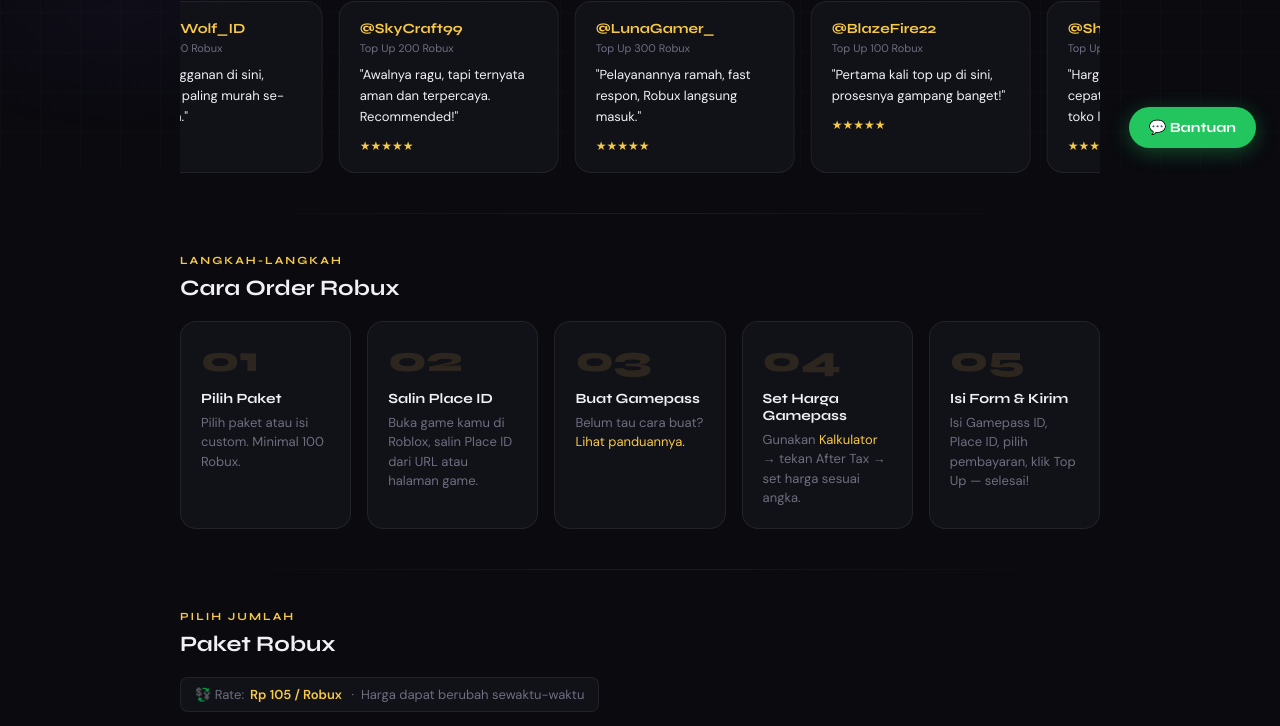
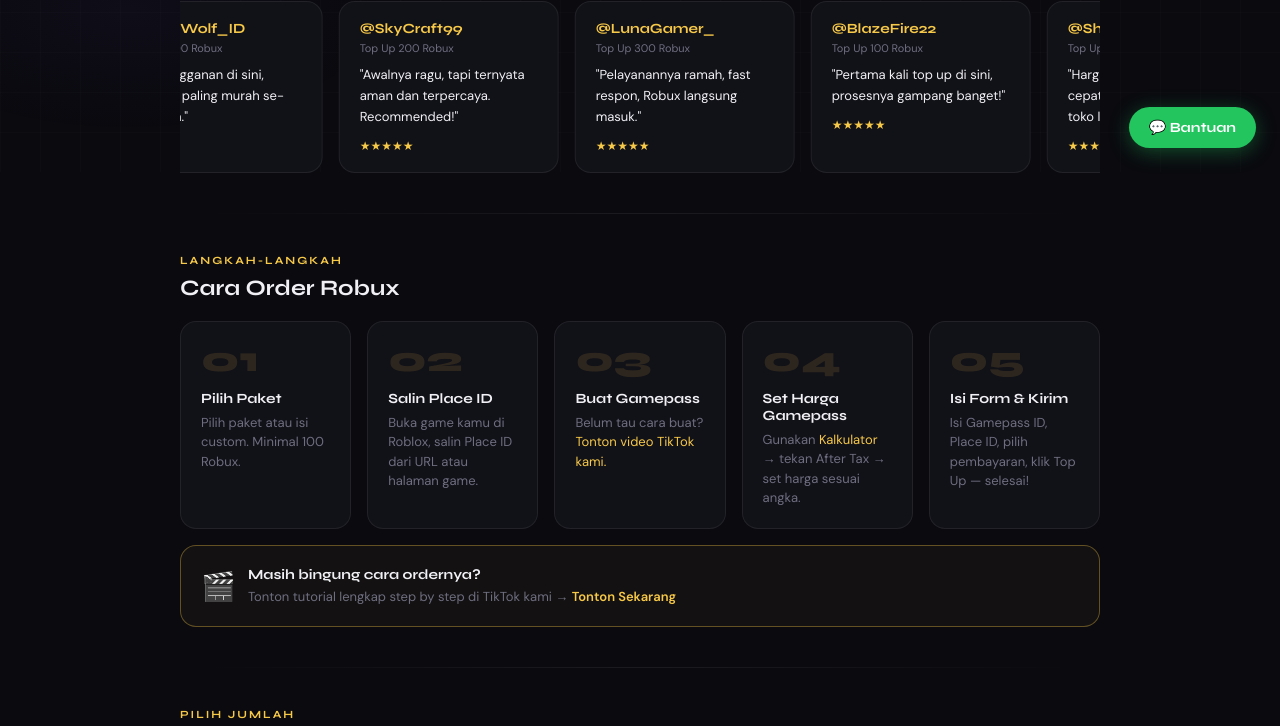
Before and after one commit to Kaisar938/Kaisar, a plain HTML site: page index.html in a window 1280 px wide. Shown: the part 628-1354 px from the top of the page. Drawn offline with Linux system fonts and the light colour scheme.

```diff
--- a/index.html
+++ b/index.html
@@ -809,16 +809,24 @@
   </section>
 
   <div class="divider"></div>
-
-  <section>
+<section>
     <div class="section-label">Langkah-langkah</div>
     <div class="section-title">Cara Order Robux</div>
     <div class="steps">
       <div class="step-card"><div class="step-num">01</div><h3>Pilih Paket</h3><p>Pilih paket atau isi custom. Minimal 100 Robux.</p></div>
       <div class="step-card"><div class="step-num">02</div><h3>Salin Place ID</h3><p>Buka game kamu di Roblox, salin Place ID dari URL atau halaman game.</p></div>
-      <div class="step-card"><div class="step-num">03</div><h3>Buat Gamepass</h3><p>Belum tau cara buat? <a href="https://whatsapp.com/channel/0029VbBxOdG5Ui2Xlg1qYC0o" target="_blank">Lihat panduannya.</a></p></div>
+      <div class="step-card"><div class="step-num">03</div><h3>Buat Gamepass</h3><p>Belum tau cara buat? <a href="https://vt.tiktok.com/ZSxNHYpby/" target="_blank">Tonton video TikTok kami.</a></p></div>
       <div class="step-card"><div class="step-num">04</div><h3>Set Harga Gamepass</h3><p>Gunakan <a href="#kalkulator">Kalkulator</a> → tekan After Tax → set harga sesuai angka.</p></div>
       <div class="step-card"><div class="step-num">05</div><h3>Isi Form & Kirim</h3><p>Isi Gamepass ID, Place ID, pilih pembayaran, klik Top Up — selesai!</p></div>
+      <div class="step-card" style="border-color:var(--border-gold);background:rgba(247,201,72,0.04);grid-column:1/-1">
+        <div style="display:flex;align-items:center;gap:12px">
+          <span style="font-size:28px">🎬</span>
+          <div>
+            <h3 style="margin-bottom:4px">Masih bingung cara ordernya?</h3>
+            <p>Tonton tutorial lengkap step by step di TikTok kami → <a href="https://vt.tiktok.com/ZSxNHYpby/" target="_blank" style="color:var(--gold);font-weight:700">Tonton Sekarang</a></p>
+          </div>
+        </div>
+      </div>
     </div>
   </section>
 
```
